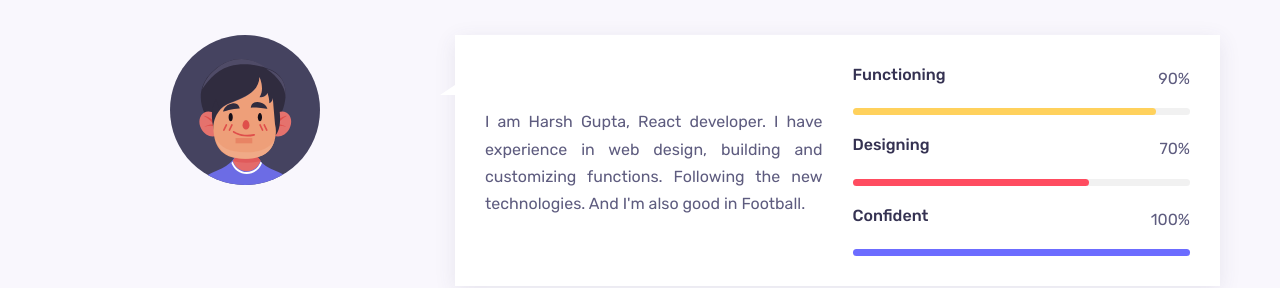
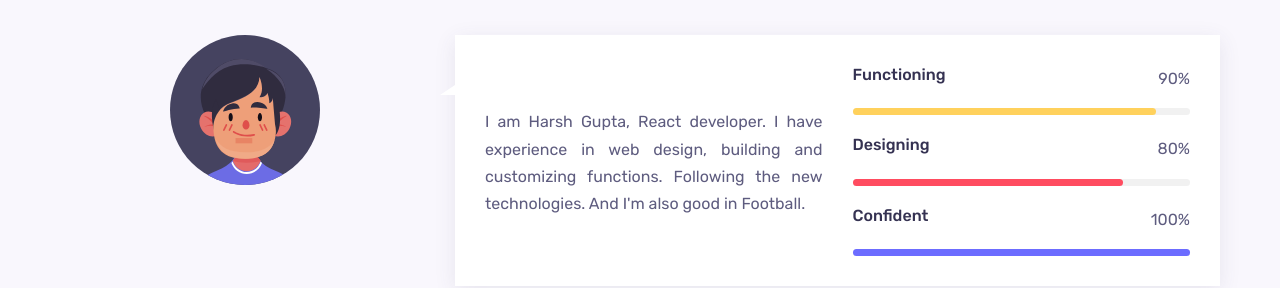
Before and after one commit to Hartz-byte/portfolio-2, a React (Create React App) app: page / in a window 1280 px wide. Shown: the part 980-1268 px from the top of the page. Built offline with nearby package versions, Linux system fonts and the light colour scheme.

Commit message:
project update

```diff
--- a/src/Components/About/About.css
+++ b/src/Components/About/About.css
@@ -69,7 +69,7 @@
 }
 
 .designing {
-  width: 70%;
+  width: 80%;
   background-color: rgb(255, 76, 96);
 }
 
--- a/src/Components/About/About.js
+++ b/src/Components/About/About.js
@@ -56,7 +56,7 @@ const About = () => {
             <div className="skills__data">
               <div className="skills__titles">
                 <h3 className="skills__name">Designing</h3>
-                <span className="skills_number">70%</span>
+                <span className="skills_number">80%</span>
               </div>
 
               <div className="skills__bar">
--- a/src/Components/Portfolio/Menu.js
+++ b/src/Components/Portfolio/Menu.js
@@ -5,13 +5,21 @@ const Menu = [
   {
     id: 1,
     image: Work6,
+    title: "threeJS Product View",
+    category: "React Web",
+    desc: "Using 3D shirt model, you can customize the model by choosing any color, upload any image to apply on the product.",
+    link: "https://threejs-product-view.vercel.app/",
+  },
+  {
+    id: 2,
+    image: Work6,
     title: "E-commerce website",
     category: "React Web",
     desc: "Functionality of the cart system, api work, adding/removing products, and a unique design",
     link: "https://multi-shopping-react.vercel.app/",
   },
   {
-    id: 2,
+    id: 3,
     image: Work3,
     title: "E-commerce app",
     category: "React Native",
@@ -19,7 +27,7 @@ const Menu = [
     link: "https://github.com/Hartz-byte/app-design-native",
   },
   {
-    id: 3,
+    id: 4,
     image: Work6,
     title: "Draft.js Editor",
     category: "React Web",
@@ -27,7 +35,7 @@ const Menu = [
     link: "https://demo-editor-nine.vercel.app/",
   },
   {
-    id: 4,
+    id: 5,
     image: Work3,
     title: "Weather Forcast App",
     category: "React Native",
@@ -35,7 +43,7 @@ const Menu = [
     link: "https://github.com/Hartz-byte/weather-forcast-Native",
   },
   {
-    id: 5,
+    id: 6,
     image: Work6,
     title: "Music player website",
     category: "React Web",
@@ -43,7 +51,7 @@ const Menu = [
     link: "https://github.com/Hartz-byte/music-player-React",
   },
   {
-    id: 6,
+    id: 7,
     image: Work3,
     title: "E-commerce app",
     category: "React Native",
@@ -51,7 +59,7 @@ const Menu = [
     link: "https://github.com/Hartz-byte/shop-application-native",
   },
   {
-    id: 7,
+    id: 8,
     image: Work6,
     title: "To-do list",
     category: "React Web",
@@ -59,7 +67,7 @@ const Menu = [
     link: "https://to-do-list-react-silk.vercel.app/",
   },
   {
-    id: 8,
+    id: 9,
     image: Work3,
     title: "Job finder app",
     category: "React Native",
@@ -67,7 +75,7 @@ const Menu = [
     link: "https://github.com/Hartz-byte/job-finder-Native",
   },
   {
-    id: 9,
+    id: 10,
     image: Work6,
     title: "Live Weather website",
     category: "React Web",
@@ -75,7 +83,7 @@ const Menu = [
     link: "https://live-weather-react.vercel.app/",
   },
   {
-    id: 10,
+    id: 11,
     image: Work6,
     title: "Movie Search website",
     category: "React Web",
@@ -83,7 +91,7 @@ const Menu = [
     link: "https://github.com/Hartz-byte/movie-search-React",
   },
   {
-    id: 11,
+    id: 12,
     image: Work6,
     title: "Meme generator",
     category: "React Web",
```
